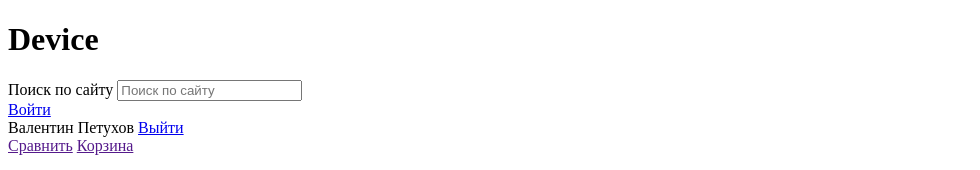
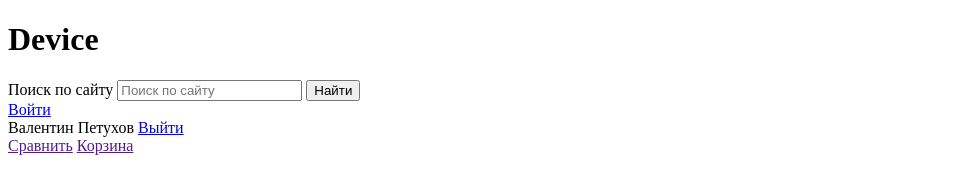
Before and after one commit to 4knort/device2, a plain HTML site: page index.html in a window 1280 px wide. Shown: the top 170 px of the page, without its empty margins (0-980 px from the left). Drawn offline with Linux system fonts and the light colour scheme.

Commit message:
забыл кнопку найти в форме поиска)

```diff
--- a/index.html
+++ b/index.html
@@ -14,6 +14,7 @@
         <form class="search-form" action="index.html" method="post">
           <label for="site-nav-search"><span class="visually-hidden">Поиск по сайту</span></label>
           <input id="site-nav-search" type="text" placeholder="Поиск по сайту">
+          <button class="search-form-button" type="submit">Найти</button>
         </form>
         <div class="user-nav">
           <div class="user-unauthorized">
```
